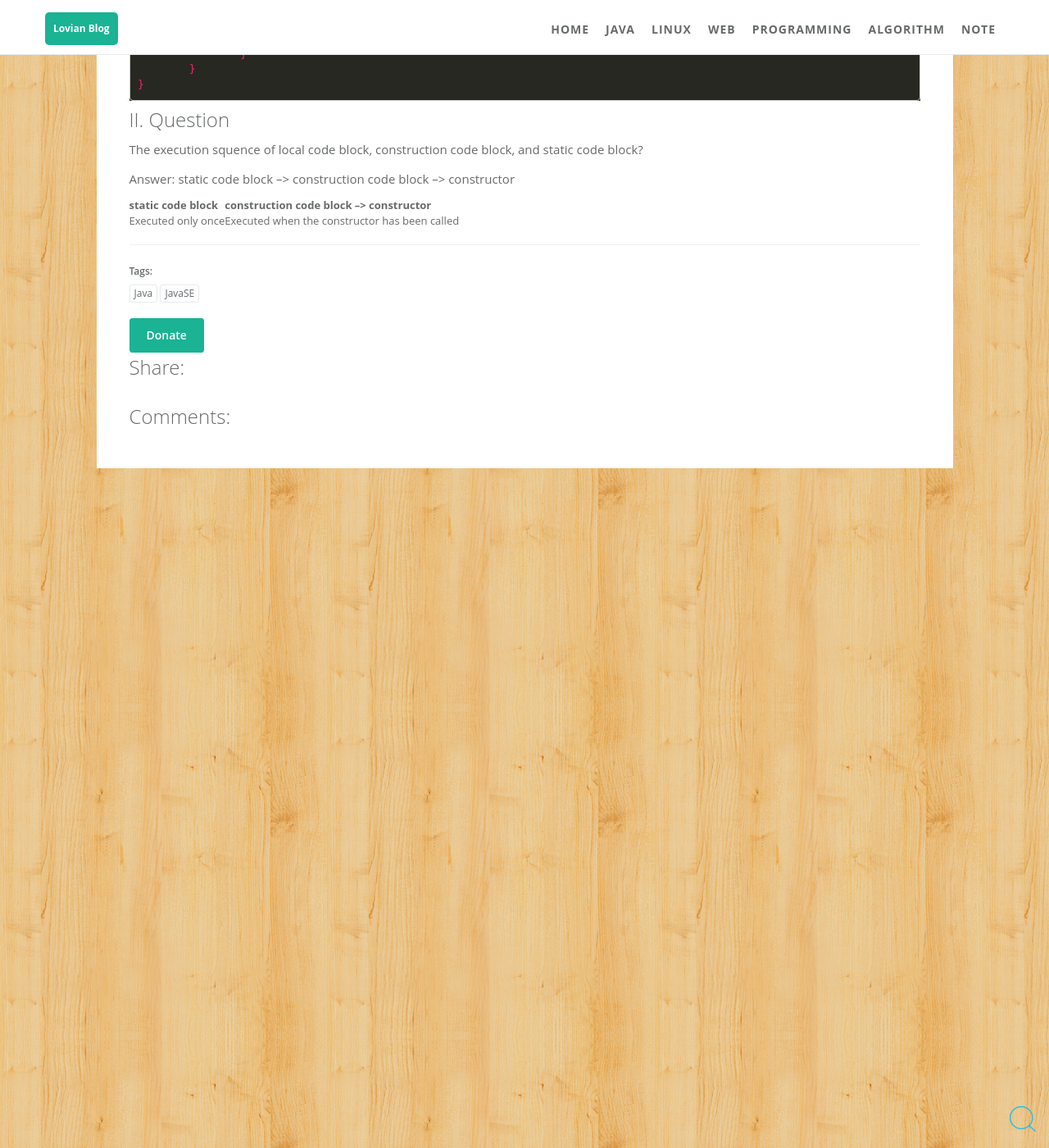
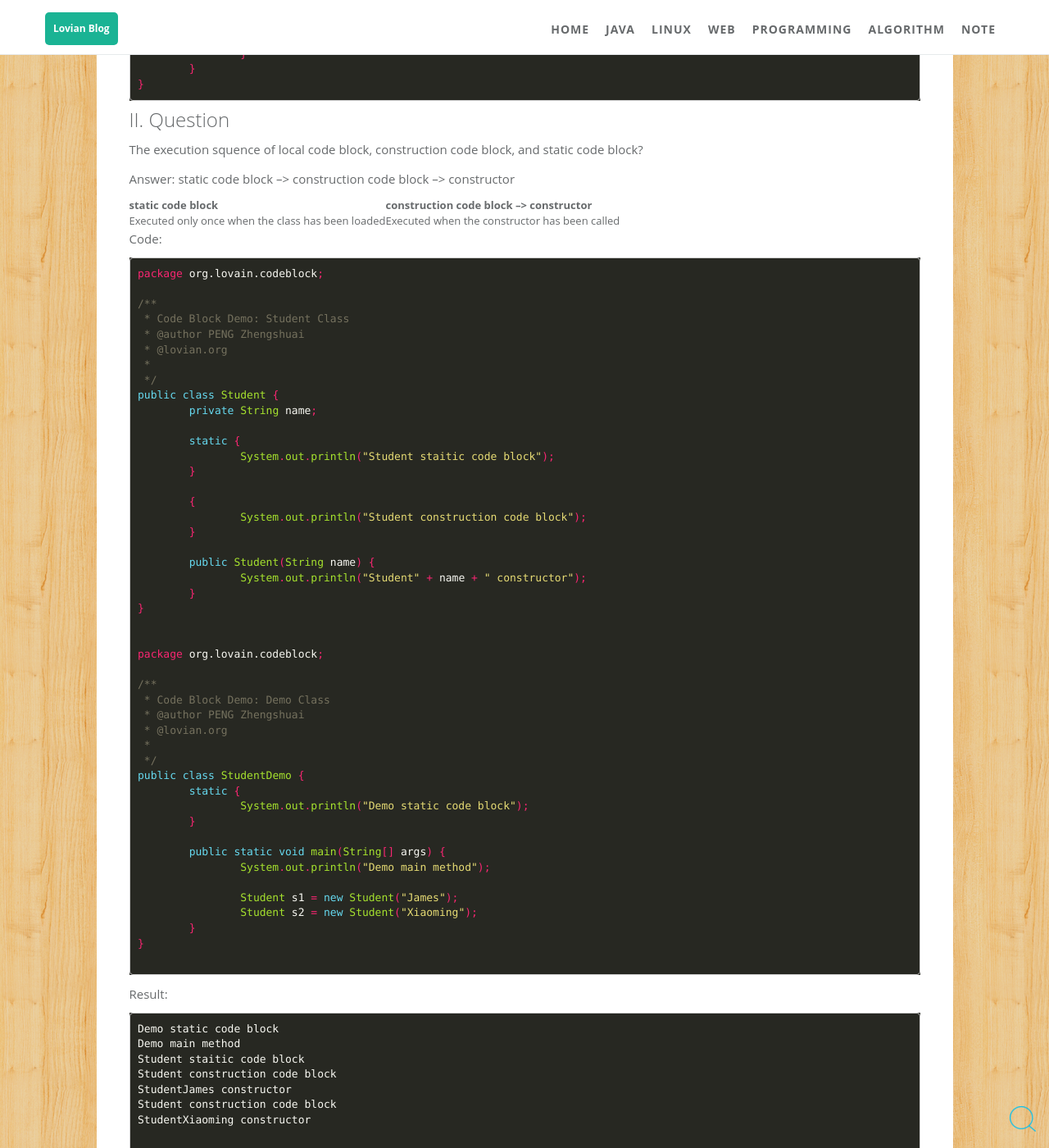
Before and after one commit to ZhengshuaiPENG/zhengshuaipeng.github.io, a Jekyll site: the page built from _posts/2016/07/2016-07-09-java-code-block.md, in a window 1280 px wide and 1400 px high, scrolled down 1537 px. Shown: the whole window at 82% size. Built offline with Jekyll 4.4.1, drawn with Linux system fonts in a browser that asks for light colours; comment, search, counter and statistics services are not loaded.

Commit message:
update code clock

````diff
--- a/_posts/2016/07/2016-07-09-java-code-block.md
+++ b/_posts/2016/07/2016-07-09-java-code-block.md
@@ -70,4 +70,68 @@ static code block --> construction code block --> constructor
 
 | static code block | construction code block --> constructor |
 | -- | -- | -- |
-| Executed only once| Executed when the constructor has been called |
+| Executed only once when the class has been loaded| Executed when the constructor has been called |
+
+Code:
+
+```java
+package org.lovain.codeblock;
+
+/**
+ * Code Block Demo: Student Class
+ * @author PENG Zhengshuai
+ * @lovian.org
+ *
+ */
+public class Student {
+	private String name;
+
+	static {
+		System.out.println("Student staitic code block");
+	}
+
+	{
+		System.out.println("Student construction code block");
+	}
+
+	public Student(String name) {
+		System.out.println("Student" + name + " constructor");
+	}
+}
+
+
+package org.lovain.codeblock;
+
+/**
+ * Code Block Demo: Demo Class
+ * @author PENG Zhengshuai
+ * @lovian.org
+ *
+ */
+public class StudentDemo {
+	static {
+		System.out.println("Demo static code block");
+	}
+
+	public static void main(String[] args) {
+		System.out.println("Demo main method");
+
+		Student s1 = new Student("James");
+		Student s2 = new Student("Xiaoming");
+	}
+}
+
+```
+
+Result:
+
+```
+Demo static code block
+Demo main method
+Student staitic code block
+Student construction code block
+StudentJames constructor
+Student construction code block
+StudentXiaoming constructor
+
+```
````
